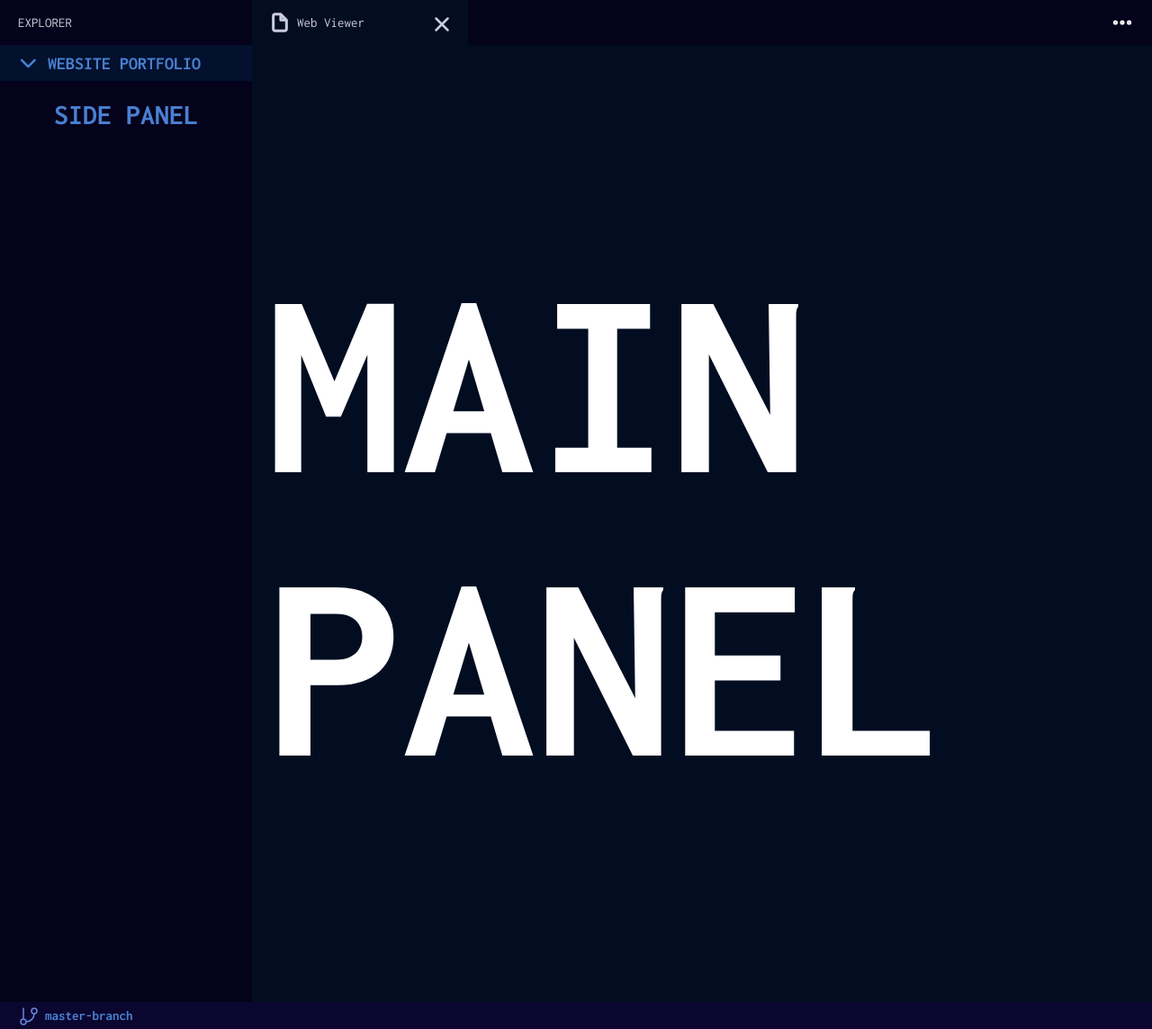
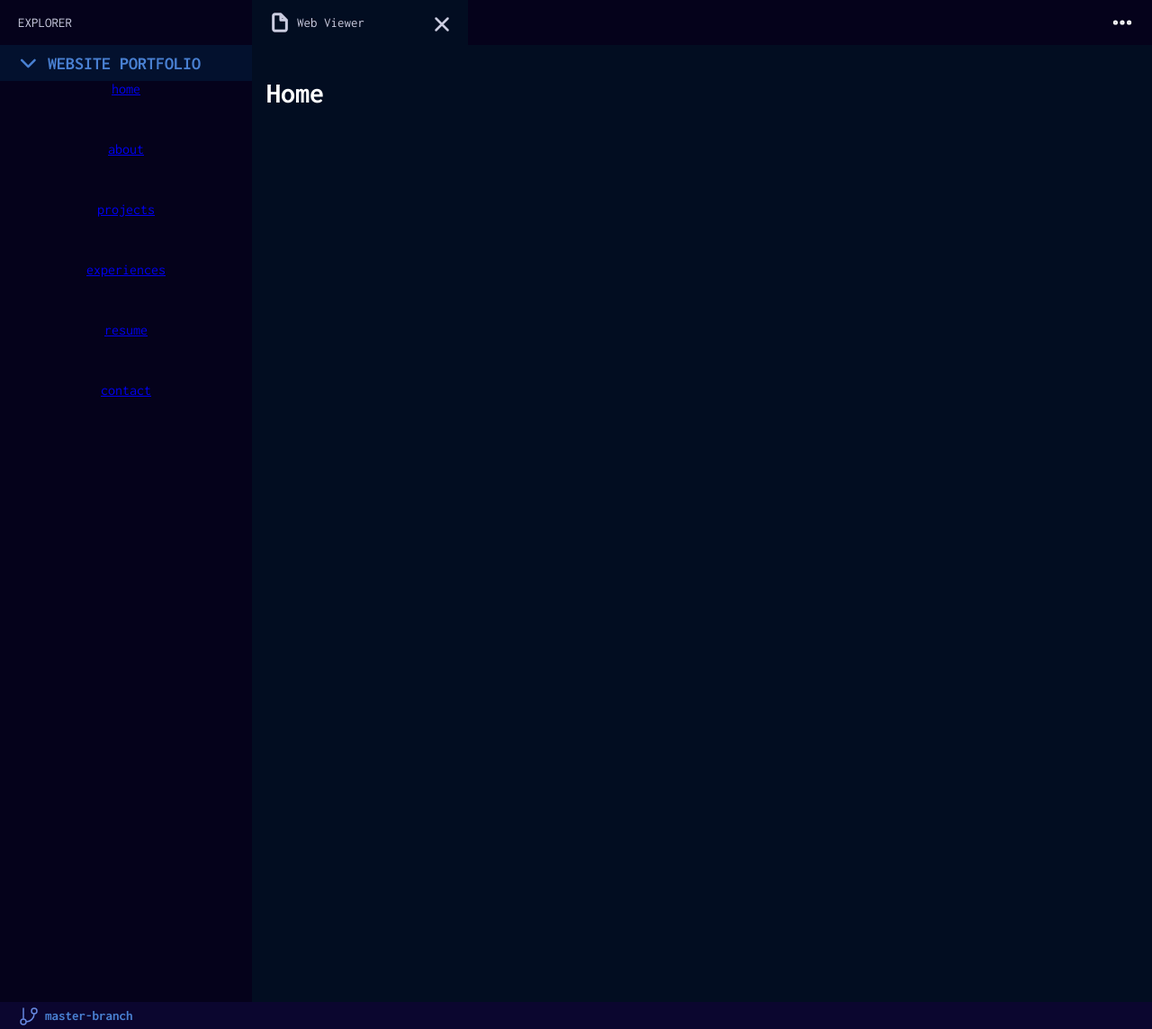
Before and after one commit to guesswhatisaac/WebPortfolio, a Jekyll site: the page built from index.html, in a window 1280 px wide. Shown: the whole page at 90% size. Built offline with Jekyll 4.4.1, drawn with Linux system fonts in a browser that asks for light colours.

```diff
--- a/_includes/sidePanel.html
+++ b/_includes/sidePanel.html
@@ -9,6 +9,12 @@
     <p class="sideHeader" style=" padding-left:8px; ">WEBSITE PORTFOLIO</p>
 </div>
 
-
-
-<h1 class="blue">SIDE PANEL</h1>
+<!-- website portfolio content / sub sidebar -->
+<div class="subsidebar-panel" style="color:white; height: 100%; width:100%; display: flex; flex-direction: column; align-items:center; gap:50px">
+    <a href="{{ '/' | relative_url }}">home</a>
+    <a href="{{ '/aboutMe.html' | relative_url }}">about</a>
+    <a href="{{ '/projects.html' | relative_url }}">projects</a>
+    <a href="{{ '/experiences.html' | relative_url }}">experiences</a>
+    <a href="{{ '/resume.html' | relative_url }}">resume</a>
+    <a href="{{ '/contact.html' | relative_url }}">contact</a>
+</div>
--- a/_includes/sidePanelHeader.html
+++ /dev/null
@@ -1,5 +0,0 @@
-
-
-<div style="background-color: white;">
-WEBSITE PORTFOLIO
-</div>
--- a/_layouts/default.html
+++ b/_layouts/default.html
@@ -11,7 +11,11 @@
         </div>
         <div id="body-panels">
             <div class="sidebar-panel">{% include sidePanel.html %}</div>
-            <div class="main-panel">{% include mainPanel.html %}</div>
+
+            <div class="main-panel">
+                {{ content }}
+              </div>
+
         </div>
         <div class="bottom-panel">{% include bottomPanel.html %}</div>
     </div>
--- a/_sass/_style.scss
+++ b/_sass/_style.scss
@@ -54,11 +54,26 @@ html, body {
 
 .sidebar-panel {
   width: 280px;
-  //padding: 20px;
   background: #05021B;
   z-index: 3;
   justify-items: center; // x axis align center
+
 }
+
+.subsidebar-panel {
+  overflow-y: scroll;
+  direction: rtl;
+  text-align: left;
+
+  /* Hide scrollbar */
+  scrollbar-width: none; /* For Firefox */
+  -ms-overflow-style: none; /* For Internet Explorer and Edge */
+}
+
+.subsidebar-panel::-webkit-scrollbar {
+  display: none; /* For Chrome, Safari, and Opera */
+}
+
 
 .main-panel {
   flex: 1;
@@ -79,3 +94,22 @@ html, body {
 
 
 }
+
+// ------- SCROLL BAR ---------
+::-webkit-scrollbar {
+  width: 12px;
+}
+
+::-webkit-scrollbar-track {
+  background: #05021B;
+}
+
+::-webkit-scrollbar-thumb {
+  background-color: #BB387A;
+  border-radius: 6px;
+  border: 3px solid #05021B;
+}
+
+::-webkit-scrollbar-thumb:hover {
+  background-color: #CBCCE0;
+}
--- a/_sass/_textStyle.scss
+++ b/_sass/_textStyle.scss
@@ -9,7 +9,6 @@
     font-size: 15px;
     color: #CBCCE0;
 }
-
 
 .bottomPanelText {
     color: #4980D2;
--- a/index.html
+++ b/index.html
@@ -3,6 +3,4 @@ layout: default
 title: "Home"
 ---
 
-<link rel="preconnect" href="https://fonts.googleapis.com">
-<link rel="preconnect" href="https://fonts.gstatic.com" crossorigin>
-<link href="https://fonts.googleapis.com/css2?family=Inconsolata:wght@200..900&display=swap" rel="stylesheet">
+<h1 style="color: white;">Home</h1>
```
Also changed, not shown: aboutMe.html (added, +7 -0 lines), contact.html (added, +7 -0 lines), experiences.html (added, +7 -0 lines), projects.html (added, +7 -0 lines), resume.html (added, +7 -0 lines), pages/aboutMe.html (deleted), pages/contact.html (deleted).
